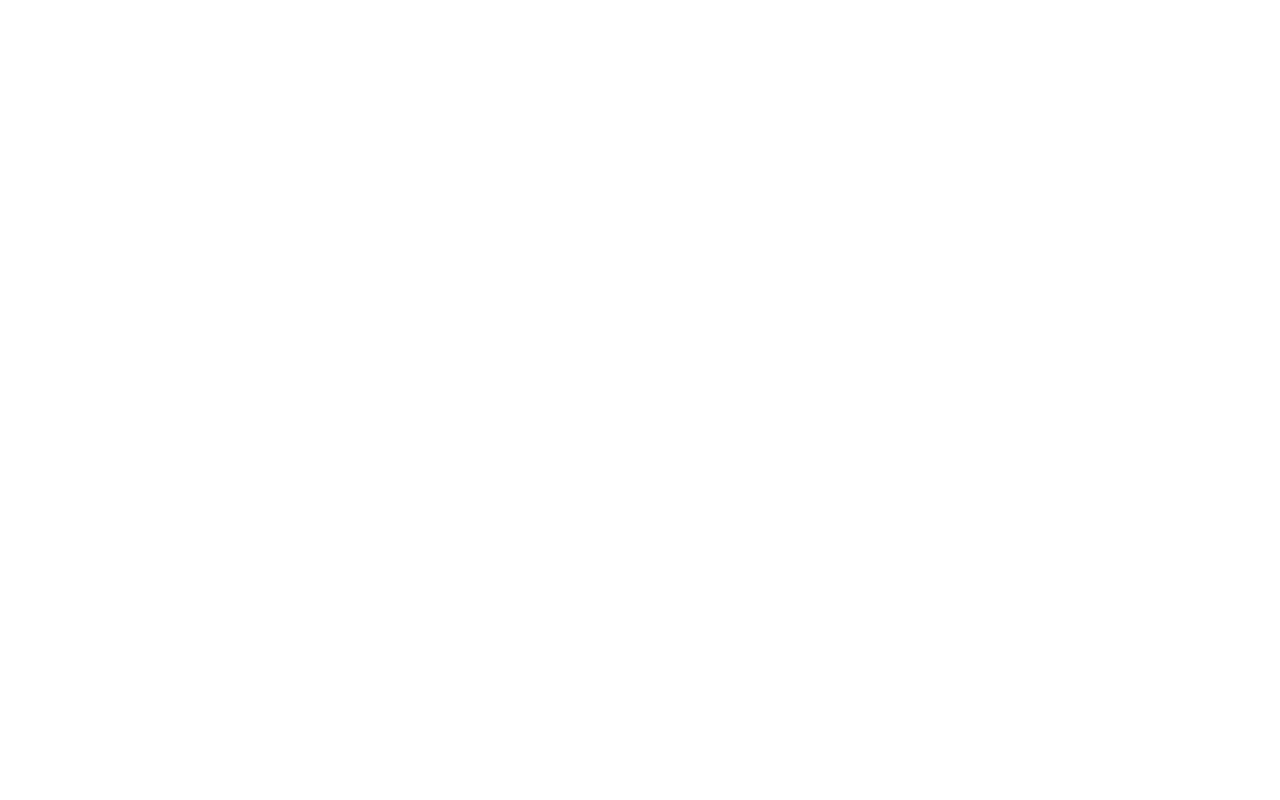
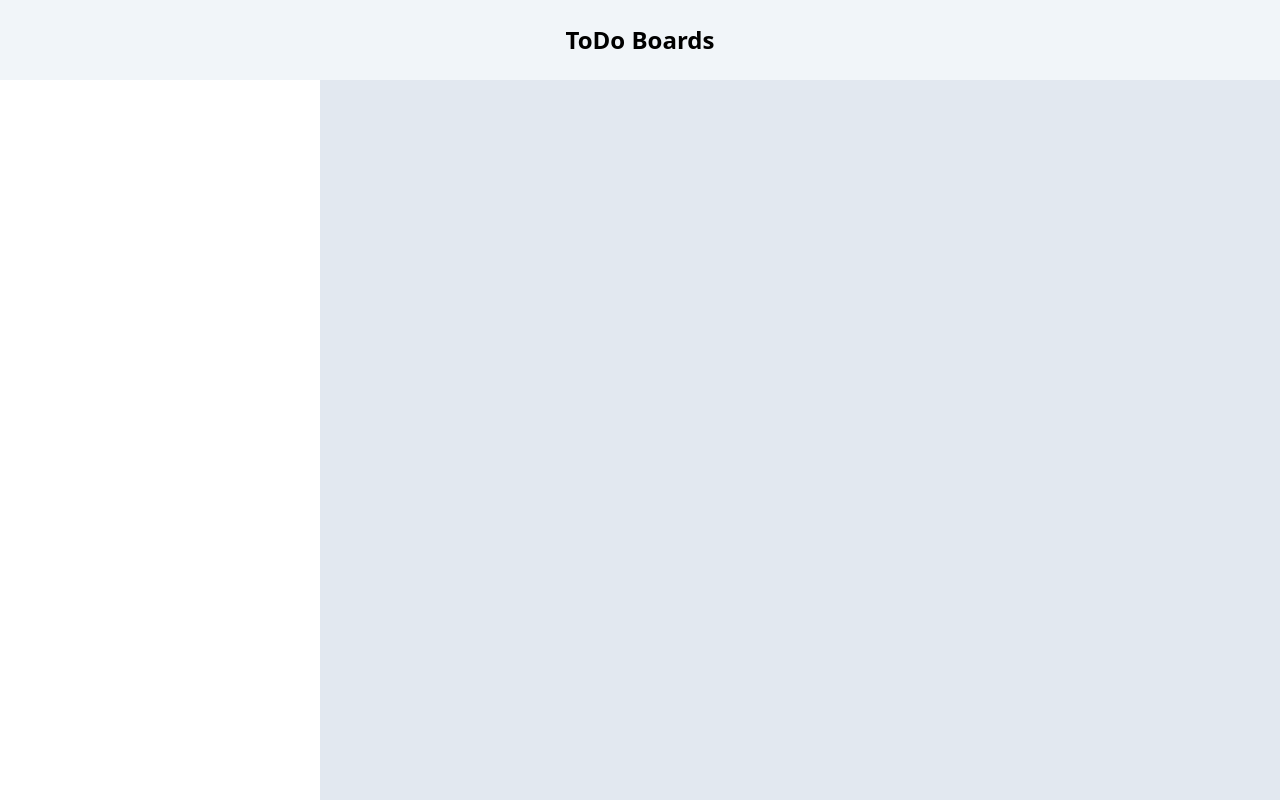
Before and after one commit to rtokala14/todo-list, a website built with webpack: page index.html in a window 1280 px wide. Built offline with nearby package versions, Linux system fonts and the light colour scheme.

Commit message:
Basic layout of page

```diff
--- a/index.html
+++ b/index.html
@@ -4,9 +4,21 @@
   <meta charset="UTF-8">
   <meta http-equiv="X-UA-Compatible" content="IE=edge">
   <meta name="viewport" content="width=device-width, initial-scale=1.0">
-  <title></title>
+  <title>ToDo List</title>
 </head>
-<body>
+<body class="flex flex-col min-h-screen">
+    <div class="bg-slate-100 flex justify-center items-center" id="header">
+        <h1 class="text-2xl p-6 font-bold">ToDo Boards</h1>
+    </div>
 
+    <div class="grid grid-cols-2 grid-rows-1 flex-grow row" id="main-content">
+        <div class="bg-white" id="side-panel">
+
+        </div>
+
+        <div class="bg-slate-200" id="boards-panel">
+
+        </div>
+    </div>
 </body>
 </html>
--- a/src/style.css
+++ b/src/style.css
@@ -1,3 +1,7 @@
 @tailwind base;
 @tailwind components;
 @tailwind utilities;
+
+#main-content {
+    grid-template-columns: minmax(10rem, 25%) auto;
+}
```
Also changed, not shown: dist/index.html, dist/main.js.
